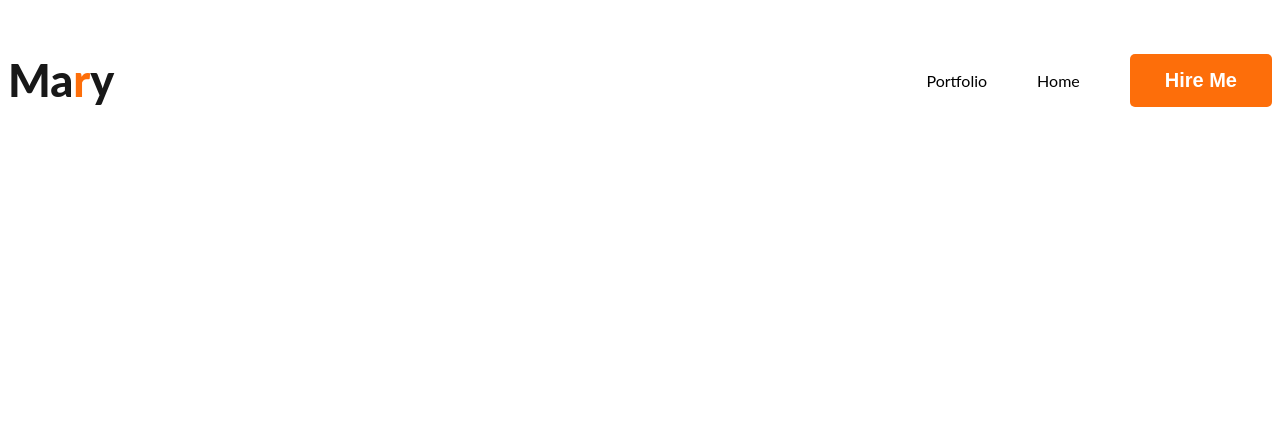
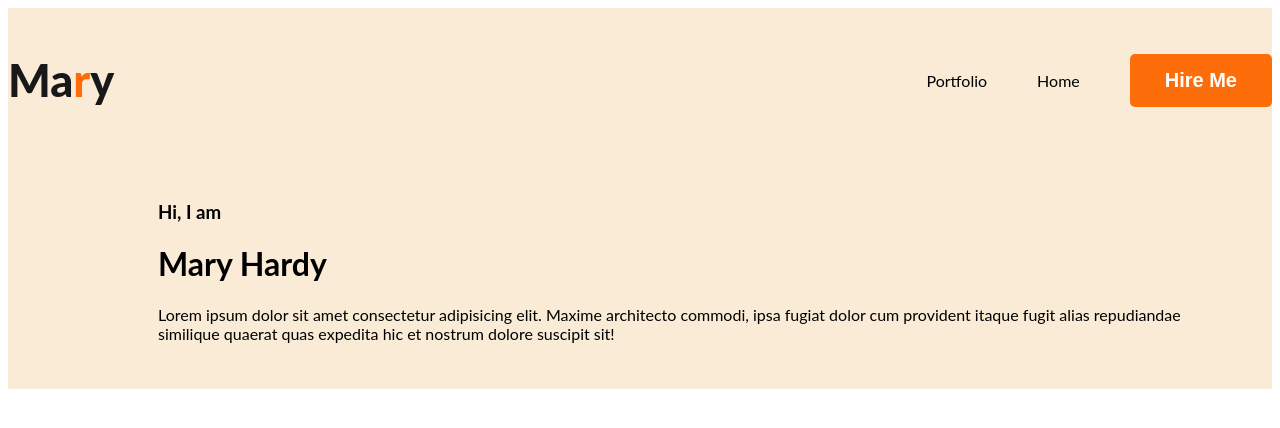
Before and after one commit to dipubiswas1303/port, a plain HTML site: page index.html in a window 1280 px wide. Drawn offline with Linux system fonts and the light colour scheme.

Commit message:
new commit

```diff
--- a/index.html
+++ b/index.html
@@ -17,7 +17,7 @@
 </head>
 
 <body>
-    <header>
+    <header class="header">
         <nav>
             <h3 class="nav-title">
                 Ma<span class="text-primary">r</span>y
@@ -29,7 +29,15 @@
             </ul>
 
         </nav>
-
+        <div class="bannar">
+            <div>
+                <h3 class="bannar-greeting">Hi, I am</h3>
+                <h1 class="bannar-title">Mary Hardy</h1>
+                <p>
+                    Lorem ipsum dolor sit amet consectetur adipisicing elit. Maxime architecto commodi, ipsa fugiat dolor cum provident itaque fugit alias repudiandae similique quaerat quas expedita hic et nostrum dolore suscipit sit!
+                </p>
+            </div>
+        </div>
     </header>
 
 
--- a/styles/portfolio.css
+++ b/styles/portfolio.css
@@ -44,3 +44,13 @@ nav a{
     text-decoration: none;
     color: black   ;
 }
+
+/* Header related styles */
+
+.header{
+    background-color: antiquewhite;
+}
+
+.bannar{
+    padding: 30px 30px 30px 150px;
+}
```
